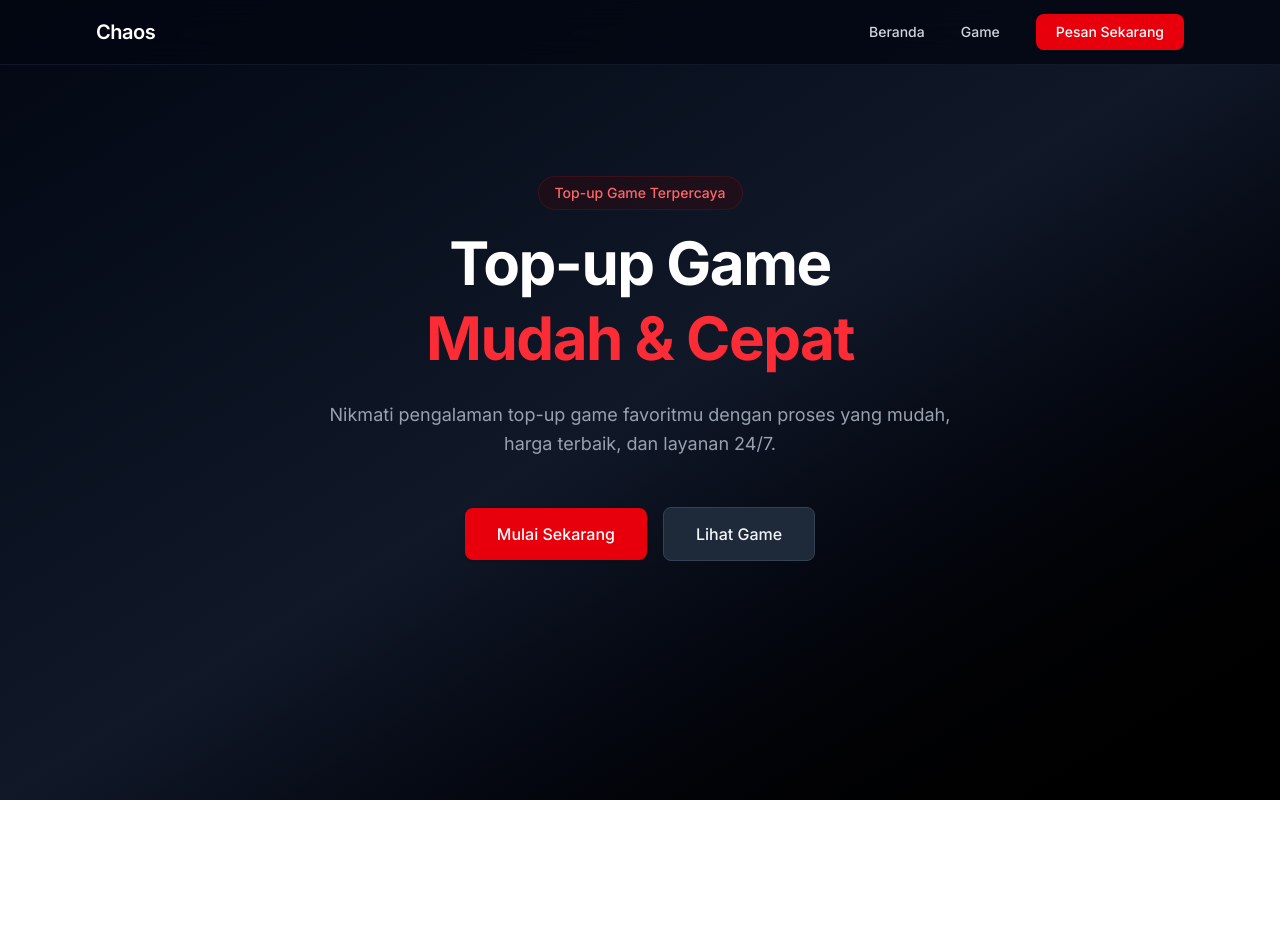
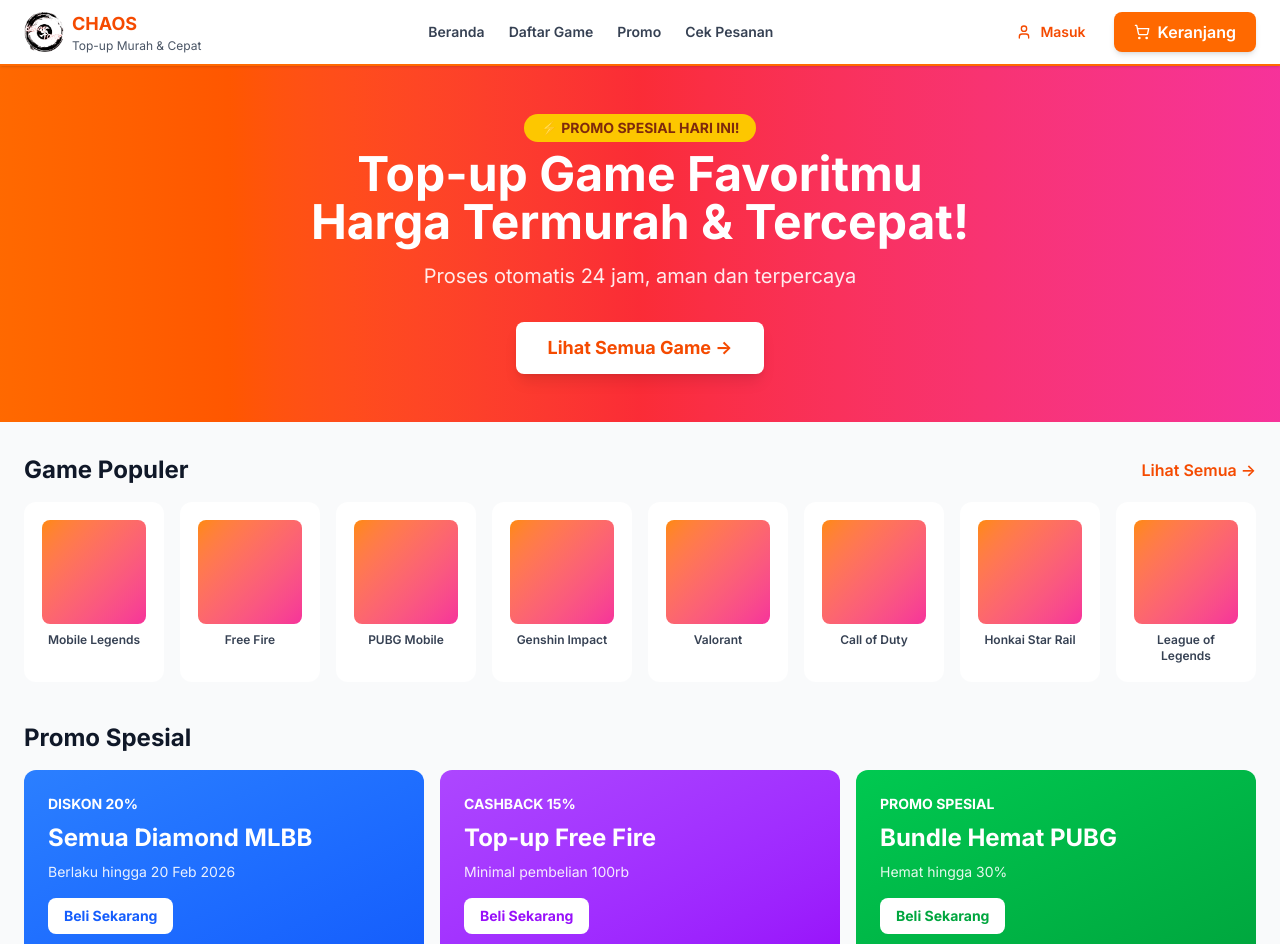
Before and after one commit to rizkicahyaa/chaos-topup, a React (Vite) app: page / in a window 1280 px wide. Shown: the top 944 px of the page. Before the commit the page ends 800 px from the top, so only its background shows below. Built offline with nearby package versions, Linux system fonts and the light colour scheme.

Commit message:
refactor: layout navbar, hero, games, and promo section

```diff
--- a/src/App.tsx
+++ b/src/App.tsx
@@ -1,31 +1,30 @@
 import "./App.css";
 import Navbar from "./components/Navbar";
+import Hero from "./components/Hero";
+import GameSection from "./components/GameSection";
+import PromoSection from "./components/PromoSection";
 
 function App() {
     return (
-        <div className="min-h-screen bg-gradient-to-br from-gray-950 via-gray-900 to-black">
+        <div className="min-h-screen bg-gray-50">
             <Navbar />
+            <Hero />
 
-            <main className="pt-24 pb-16 px-6">
-                <div className="max-w-4xl mx-auto">
-                    {/* Hero Section */}
-                    <div className="text-center space-y-6 py-20">
-                        <div className="inline-block px-4 py-1.5 bg-red-950/30 text-red-400 rounded-full text-sm font-medium mb-4 border border-red-900/30">Top-up Game Terpercaya</div>
+            {/* Main Content */}
+            <main className="max-w-7xl mx-auto px-4 sm:px-6 py-8">
+                <GameSection />
+                <PromoSection />
+            </main>
 
-                        <h1 className="text-5xl md:text-6xl font-bold text-white tracking-tight leading-tight">
-                            Top-up Game <br />
-                            <span className="text-red-500">Mudah & Cepat</span>
-                        </h1>
-
-                        <p className="text-lg text-gray-400 max-w-2xl mx-auto leading-relaxed">Nikmati pengalaman top-up game favoritmu dengan proses yang mudah, harga terbaik, dan layanan 24/7.</p>
-
-                        <div className="flex flex-col sm:flex-row items-center justify-center gap-4 pt-6">
-                            <button className="w-full sm:w-auto px-8 py-3.5 bg-red-600 hover:bg-red-700 text-white font-medium rounded-lg transition-all shadow-sm hover:shadow-md">Mulai Sekarang</button>
-                            <button className="w-full sm:w-auto px-8 py-3.5 bg-gray-800 hover:bg-gray-700 text-gray-100 font-medium rounded-lg border border-gray-700 transition-all">Lihat Game</button>
-                        </div>
+            {/* Footer */}
+            <footer className="bg-gray-900 text-white py-8 mt-16">
+                <div className="max-w-7xl mx-auto px-4 sm:px-6">
+                    <div className="text-center">
+                        <p className="text-gray-400 text-sm">© 2026 Chaos Top-up. All rights reserved.</p>
+                        <p className="text-gray-500 text-xs mt-2">Top-up game murah, cepat, dan terpercaya</p>
                     </div>
                 </div>
-            </main>
+            </footer>
         </div>
     );
 }
--- /dev/null
+++ b/src/components/GameSection.tsx
@@ -0,0 +1,23 @@
+const GameSection = () => {
+    return (
+        <section className="mb-10">
+            <div className="flex items-center justify-between mb-4">
+                <h2 className="text-2xl font-bold text-gray-900">Game Populer</h2>
+                <a href="#" className="text-orange-600 font-semibold hover:text-orange-700">
+                    Lihat Semua →
+                </a>
+            </div>
+
+            <div className="grid grid-cols-3 sm:grid-cols-4 md:grid-cols-6 lg:grid-cols-8 gap-4">
+                {["Mobile Legends", "Free Fire", "PUBG Mobile", "Genshin Impact", "Valorant", "Call of Duty", "Honkai Star Rail", "League of Legends"].map((game, idx) => (
+                    <div key={idx} className="bg-white rounded-xl p-4 hover:shadow-lg transition-all cursor-pointer border-2 border-transparent hover:border-orange-500 group">
+                        <div className="w-full aspect-square bg-gradient-to-br from-orange-400 to-pink-500 rounded-lg mb-2"></div>
+                        <p className="text-xs font-semibold text-gray-700 text-center group-hover:text-orange-600">{game}</p>
+                    </div>
+                ))}
+            </div>
+        </section>
+    );
+};
+
+export default GameSection;
--- /dev/null
+++ b/src/components/Hero.tsx
@@ -0,0 +1,20 @@
+const Hero = () => {
+    return (
+        <section className="bg-gradient-to-r from-orange-500 via-red-500 to-pink-500 py-12">
+            <div className="max-w-7xl mx-auto px-4 sm:px-6">
+                <div className="text-center text-white space-y-4">
+                    <div className="inline-block px-4 py-1 bg-yellow-400 text-orange-900 rounded-full text-sm font-bold mb-2">⚡ PROMO SPESIAL HARI INI!</div>
+                    <h1 className="text-4xl md:text-5xl font-bold">
+                        Top-up Game Favoritmu
+                        <br />
+                        Harga Termurah & Tercepat!
+                    </h1>
+                    <p className="text-lg md:text-xl opacity-90">Proses otomatis 24 jam, aman dan terpercaya</p>
+                    <button className="mt-4 px-8 py-3 bg-white text-orange-600 rounded-lg font-bold text-lg hover:bg-gray-100 transition-all shadow-lg">Lihat Semua Game →</button>
+                </div>
+            </div>
+        </section>
+    );
+};
+
+export default Hero;
--- a/src/components/Navbar.tsx
+++ b/src/components/Navbar.tsx
@@ -1,51 +1,79 @@
 import { useState } from "react";
-import { Menu, X } from "lucide-react";
+import { Menu, X, ShoppingCart, User } from "lucide-react";
 
 const Navbar = () => {
     const [isOpen, setIsOpen] = useState(false);
 
     return (
-        <nav className="fixed w-full z-50 bg-gray-950/80 backdrop-blur-lg border-b border-gray-800/50">
-            <div className="max-w-6xl mx-auto px-6 sm:px-8">
+        <nav className="bg-white border-b-2 border-orange-500 shadow-sm sticky top-0 z-50">
+            <div className="max-w-7xl mx-auto px-4 sm:px-6">
                 <div className="flex items-center justify-between h-16">
                     {/* Logo */}
-                    <div className="flex items-center">
-                        <a href="/" className="text-xl font-semibold text-white tracking-tight hover:text-red-500 transition-colors">
-                            Chaos
+                    <div className="flex items-center gap-2">
+                        <img src="/logo.png" alt="Chaos Logo" className="h-10 w-auto" />
+                        <div className="hidden sm:flex flex-col">
+                            <span className="text-lg font-bold text-orange-600">CHAOS</span>
+                            <span className="text-xs text-gray-600">Top-up Murah & Cepat</span>
+                        </div>
+                    </div>
+
+                    {/* Desktop Navigation */}
+                    <div className="hidden md:flex items-center gap-6">
+                        <a href="#" className="text-gray-700 hover:text-orange-600 text-sm font-semibold transition-colors">
+                            Beranda
+                        </a>
+                        <a href="#" className="text-gray-700 hover:text-orange-600 text-sm font-semibold transition-colors">
+                            Daftar Game
+                        </a>
+                        <a href="#" className="text-gray-700 hover:text-orange-600 text-sm font-semibold transition-colors">
+                            Promo
+                        </a>
+                        <a href="#" className="text-gray-700 hover:text-orange-600 text-sm font-semibold transition-colors">
+                            Cek Pesanan
                         </a>
                     </div>
 
-                    {/* Desktop Navigation */}
-                    <div className="hidden md:flex items-center space-x-1">
-                        <a href="#" className="text-gray-300 hover:text-white px-4 py-2 text-sm font-medium transition-colors">
-                            Beranda
-                        </a>
-                        <a href="#" className="text-gray-300 hover:text-white px-4 py-2 text-sm font-medium transition-colors">
-                            Game
-                        </a>
-                        <button className="ml-4 bg-red-600 hover:bg-red-700 text-white px-5 py-2 rounded-lg text-sm font-medium transition-all">Pesan Sekarang</button>
-                    </div>
+                    {/* Right Side */}
+                    <div className="flex items-center gap-3">
+                        <button className="hidden sm:flex items-center gap-2 px-4 py-2 text-orange-600 hover:bg-orange-50 rounded-lg transition-all">
+                            <User className="w-4 h-4" />
+                            <span className="text-sm font-semibold">Masuk</span>
+                        </button>
+                        <button className="hidden sm:flex items-center gap-2 px-5 py-2 bg-orange-500 hover:bg-orange-600 text-white rounded-lg font-semibold transition-all shadow-md">
+                            <ShoppingCart className="w-4 h-4" />
+                            Keranjang
+                        </button>
 
-                    {/* Mobile menu button */}
-                    <div className="md:hidden">
-                        <button onClick={() => setIsOpen(!isOpen)} className="text-gray-300 hover:text-white p-2">
-                            {isOpen ? <X className="w-5 h-5" /> : <Menu className="w-5 h-5" />}
-                        </button>
+                        {/* Mobile menu button */}
+                        <div className="md:hidden">
+                            <button onClick={() => setIsOpen(!isOpen)} className="text-gray-700 p-2">
+                                {isOpen ? <X className="w-6 h-6" /> : <Menu className="w-6 h-6" />}
+                            </button>
+                        </div>
                     </div>
                 </div>
             </div>
 
             {/* Mobile Menu */}
             {isOpen && (
-                <div className="md:hidden bg-gray-900 border-t border-gray-800/50">
-                    <div className="px-4 py-3 space-y-1">
-                        <a href="#" className="block text-gray-300 hover:text-white px-3 py-2 text-sm font-medium">
+                <div className="md:hidden bg-white border-t">
+                    <div className="px-4 py-3 space-y-2">
+                        <a href="#" className="block text-gray-700 hover:text-orange-600 px-3 py-2 text-sm font-semibold">
                             Beranda
                         </a>
-                        <a href="#" className="block text-gray-300 hover:text-white px-3 py-2 text-sm font-medium">
-                            Game
+                        <a href="#" className="block text-gray-700 hover:text-orange-600 px-3 py-2 text-sm font-semibold">
+                            Daftar Game
                         </a>
-                        <button className="w-full mt-2 bg-red-600 hover:bg-red-700 text-white px-4 py-2 rounded-lg text-sm font-medium">Pesan Sekarang</button>
+                        <a href="#" className="block text-gray-700 hover:text-orange-600 px-3 py-2 text-sm font-semibold">
+                            Promo
+                        </a>
+                        <a href="#" className="block text-gray-700 hover:text-orange-600 px-3 py-2 text-sm font-semibold">
+                            Cek Pesanan
+                        </a>
+                        <div className="flex flex-col gap-2 pt-2">
+                            <button className="w-full px-4 py-2 text-orange-600 border border-orange-500 rounded-lg font-semibold">Masuk</button>
+                            <button className="w-full px-4 py-2 bg-orange-500 text-white rounded-lg font-semibold">Keranjang</button>
+                        </div>
                     </div>
                 </div>
             )}
--- /dev/null
+++ b/src/components/PromoSection.tsx
@@ -0,0 +1,29 @@
+const PromoSection = () => {
+    return (
+        <section className="mb-10">
+            <h2 className="text-2xl font-bold text-gray-900 mb-4">Promo Spesial</h2>
+            <div className="grid grid-cols-1 md:grid-cols-3 gap-4">
+                <div className="bg-gradient-to-br from-blue-500 to-blue-600 rounded-xl p-6 text-white">
+                    <div className="text-sm font-bold mb-2">DISKON 20%</div>
+                    <div className="text-2xl font-bold mb-2">Semua Diamond MLBB</div>
+                    <div className="text-sm opacity-90">Berlaku hingga 20 Feb 2026</div>
+                    <button className="mt-4 px-4 py-2 bg-white text-blue-600 rounded-lg font-bold text-sm hover:bg-gray-100">Beli Sekarang</button>
+                </div>
+                <div className="bg-gradient-to-br from-purple-500 to-purple-600 rounded-xl p-6 text-white">
+                    <div className="text-sm font-bold mb-2">CASHBACK 15%</div>
+                    <div className="text-2xl font-bold mb-2">Top-up Free Fire</div>
+                    <div className="text-sm opacity-90">Minimal pembelian 100rb</div>
+                    <button className="mt-4 px-4 py-2 bg-white text-purple-600 rounded-lg font-bold text-sm hover:bg-gray-100">Beli Sekarang</button>
+                </div>
+                <div className="bg-gradient-to-br from-green-500 to-green-600 rounded-xl p-6 text-white">
+                    <div className="text-sm font-bold mb-2">PROMO SPESIAL</div>
+                    <div className="text-2xl font-bold mb-2">Bundle Hemat PUBG</div>
+                    <div className="text-sm opacity-90">Hemat hingga 30%</div>
+                    <button className="mt-4 px-4 py-2 bg-white text-green-600 rounded-lg font-bold text-sm hover:bg-gray-100">Beli Sekarang</button>
+                </div>
+            </div>
+        </section>
+    );
+};
+
+export default PromoSection;
```
Also changed, not shown: public/logo.png (added).
